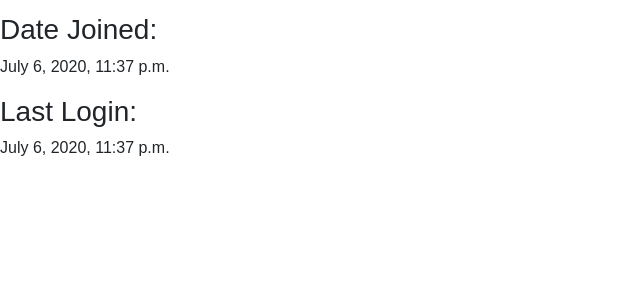
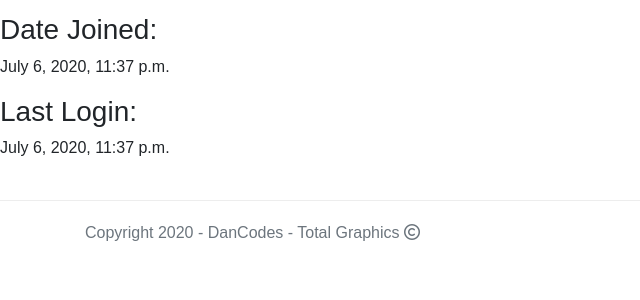
Before and after one commit to DanArmstrong124/da-total-graphics, a Django app: page /accounts/profile/ in a window 1280 px wide. Shown: the part 275-575 px from the top of the page, without its empty margins (0-640 px from the left). Run offline with Django 3.2, Linux system fonts and the light colour scheme; a user stored in the database is signed in; data comes from the database, SQL or seed files in the repository; some libraries are stand-ins or nearby versions.

Commit message:
Added footer and updated README.md

```diff
--- a/templates/base.html
+++ b/templates/base.html
@@ -63,6 +63,12 @@
 
     {% endblock %}
 
+<footer class="footer">
+      <div class="container">
+        <span class="text-muted">Copyright 2020 - DanCodes - Total Graphics <i class="fa fa-copyright"></i></span>
+      </div>
+    </footer>
+
     <!-- Start of LiveChat (www.livechatinc.com) code -->
 <script>
     window.__lc = window.__lc || {};
```
Also changed, not shown: README.md.
